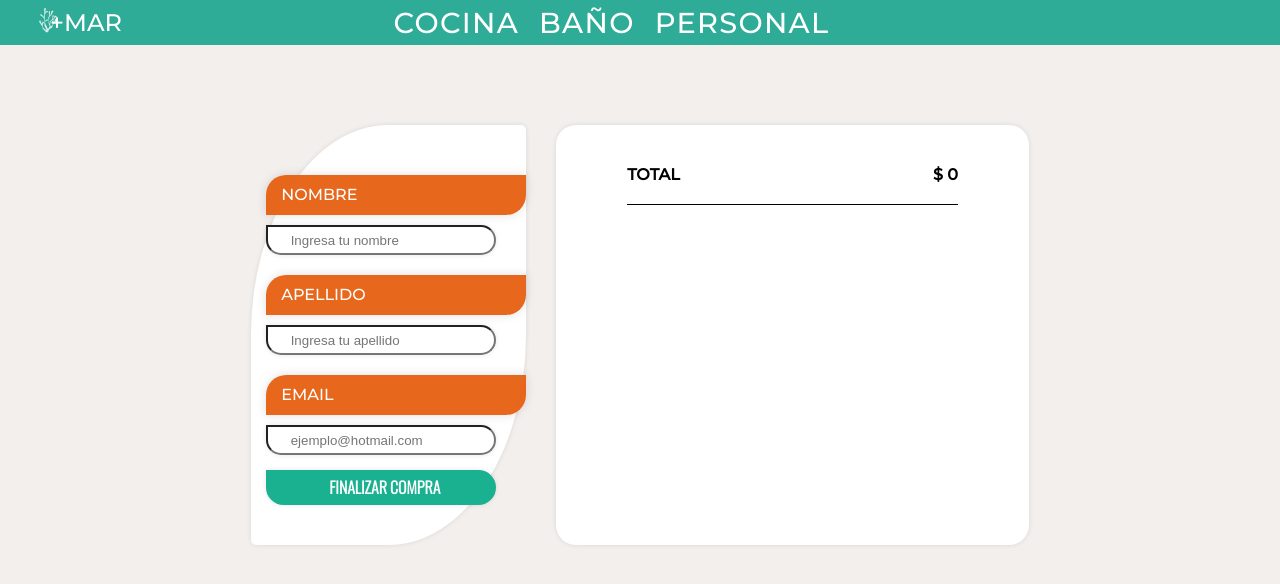
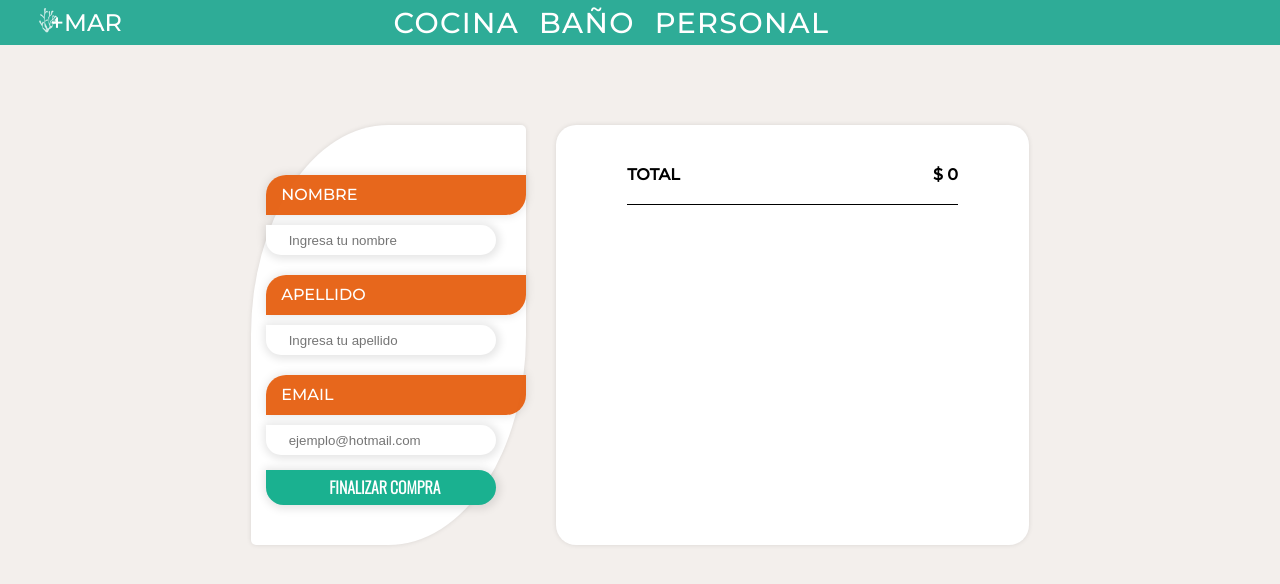
Before and after one commit to AgustinTrigo/Proyecto_React, a React (Create React App) app: page /checkout in a window 1280 px wide. Shown: the top 584 px of the page. Built offline with nearby package versions, Linux system fonts and the light colour scheme.

Commit message:
Configurando Checkout-4(re)

```diff
--- a/src/components/Checkout.jsx
+++ b/src/components/Checkout.jsx
@@ -1,22 +1,17 @@
 import React from "react";
-import { useState } from "react";
-import { useContext } from "react";
+import { useContext, useState } from "react";
 import { CartContext } from "../context/cartContext";
 import {addDoc, collection, getFirestore} from "firebase/firestore";
+import Formcheckout from "./Formcheckout";
 
 const Checkout = () =>{
 
-    const {cart, sumarTotal} = useContext(CartContext);
+    const {cart, sumarTotal, clear} = useContext(CartContext);
+    const [orderId, setOrderId] = useState("");
+    const [estadoCompra, setEstadoCompra] = useState(false);
+    const total = sumarTotal();
 
-    const [nombre, setNombre] = useState("");
-    const [apellido, setApellido] = useState("");
-    const [email, setEmail] = useState("");
-    const [orderId, setOrderId] = useState("");
-
-    const total = sumarTotal();
-    const sendOrders = () => {
-
-
+    const sendOrders = (nombre, apellido, email) => {
         const orden = {
             buyer: {nombre, apellido, email},
             items: cart,
@@ -29,23 +24,17 @@ const Checkout = () =>{
             setOrderId(res.id);
         })
 
-        console.log(orderId)
-
+        setEstadoCompra(true);
+        clear()
     }
 
 
     return (
         <div className="checkout">
-            <form className="cart-bg checkout__form">
-                <label htmlFor="nombre">NOMBRE</label>
-                <input name="nombre" type="text" placeholder="  Ingresa tu nombre" onChange={(e)=>{setNombre(e.target.value)}}/>
-                <label htmlFor="apellido">APELLIDO</label>
-                <input name="apellido" type="text" placeholder="  Ingresa tu apellido" onChange={(e)=>{setApellido(e.target.value)}}/>
-                <label htmlFor="email">EMAIL</label>
-                <input name="email" type="text" placeholder="  ejemplo@hotmail.com" onChange={(e)=>{setEmail(e.target.value)}}/>
-                <input type="button" className="checkout__btn" value="finalizar compra" onClick={()=>sendOrders()}/>
-            </form>
+            {!estadoCompra ? <Formcheckout sendOrders={sendOrders}/> : ""}
+            {!estadoCompra ?
             <div className="cart-bg checkout__detail">
+
                 <div className="checkout__detail--info">
                     <h4>TOTAL</h4>
                     <h4>$ {total}</h4>
@@ -69,6 +58,12 @@ const Checkout = () =>{
                     ))
                 }
             </div>
+            :
+            <div className="cart-bg checkout__compra">
+                <p>Feliziticaciones tu compra fue realizada con exito</p>
+                <h4>orden #{orderId} </h4>
+            </div>
+            }
         </div>
     )
 }
--- /dev/null
+++ b/src/components/Formcheckout.jsx
@@ -0,0 +1,27 @@
+import React from "react";
+import { useState } from "react";
+
+const Formcheckout = ({sendOrders}) =>{
+
+    const [nombre, setNombre] = useState("");
+    const [apellido, setApellido] = useState("");
+    const [email, setEmail] = useState("");
+
+
+    return(
+        <form className="cart-bg checkout__form">
+            <label htmlFor="nombre">NOMBRE</label>
+            <input name="nombre" type="text" placeholder="  Ingresa tu nombre" onChange={(e)=>{setNombre(e.target.value)}}/>
+
+            <label htmlFor="apellido">APELLIDO</label>
+            <input name="apellido" type="text" placeholder="  Ingresa tu apellido" onChange={(e)=>{setApellido(e.target.value)}}/>
+
+            <label htmlFor="email">EMAIL</label>
+            <input name="email" type="text" placeholder="  ejemplo@hotmail.com" onChange={(e)=>{setEmail(e.target.value)}}/>
+
+            <input type="button" className="checkout__btn" value="finalizar compra" onClick={()=>sendOrders(nombre, apellido, email)}/>
+        </form>
+    )
+}
+
+export default Formcheckout;
--- a/src/css/style.css
+++ b/src/css/style.css
@@ -180,12 +180,13 @@ body{
 .checkout__form input{
     display: block;
     width: 230px;
-    box-shadow: 0px 0px 5px 0px rgba(0, 0, 0, 0.1);
+    box-shadow: 1px 1px 8px 3px rgba(0, 0, 0, 0.1);
     height: 30px;
     border-radius: 50px;
     margin-left: 15px;
     border-top-left-radius: 0px;
     padding-left: 15px;
+    border: none;
 }
 
 
@@ -237,3 +238,7 @@ body{
     color: black;
     border: solid 1px black;
 }
+
+.checkout__compra{
+    grid-area: form;
+}
```
